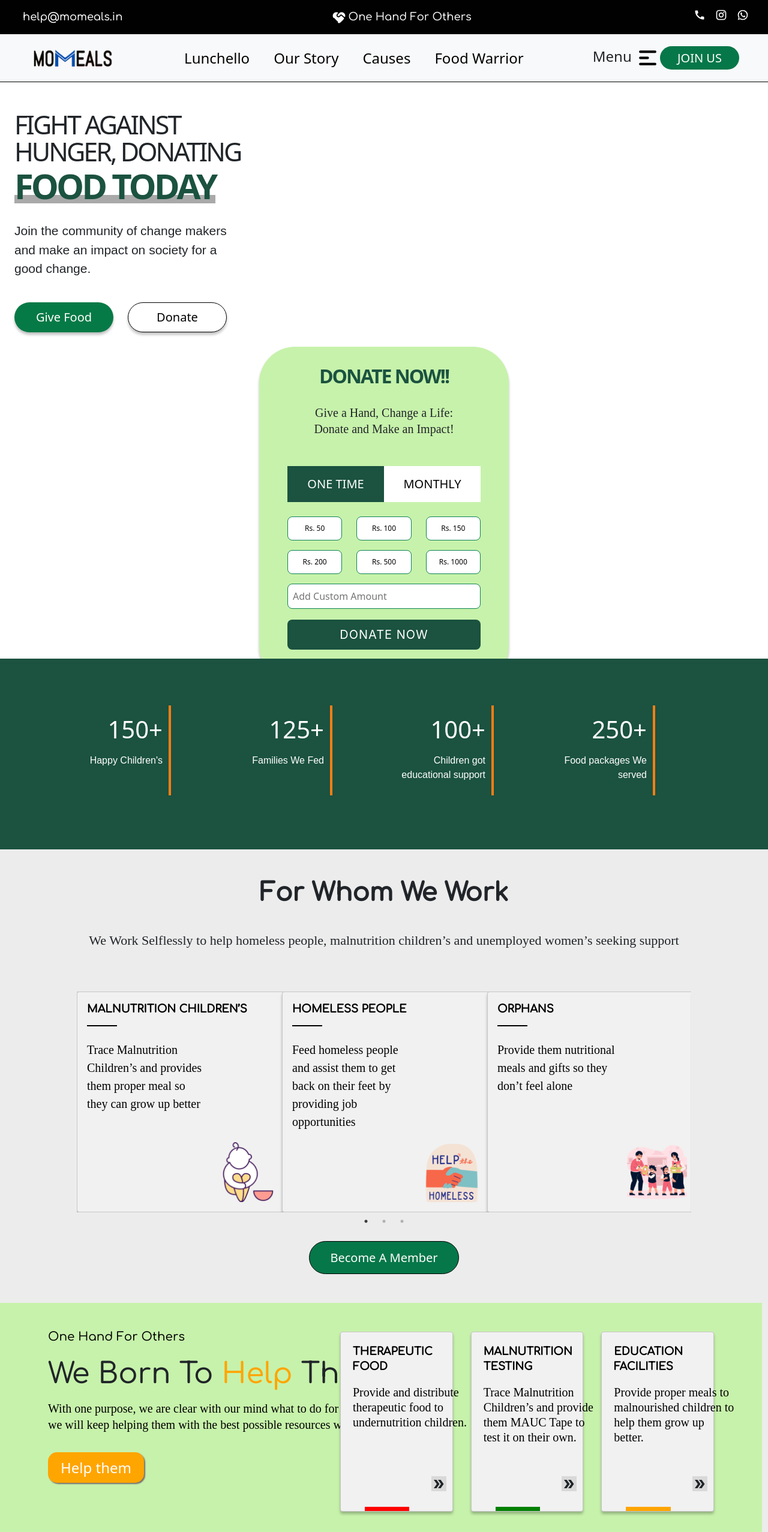
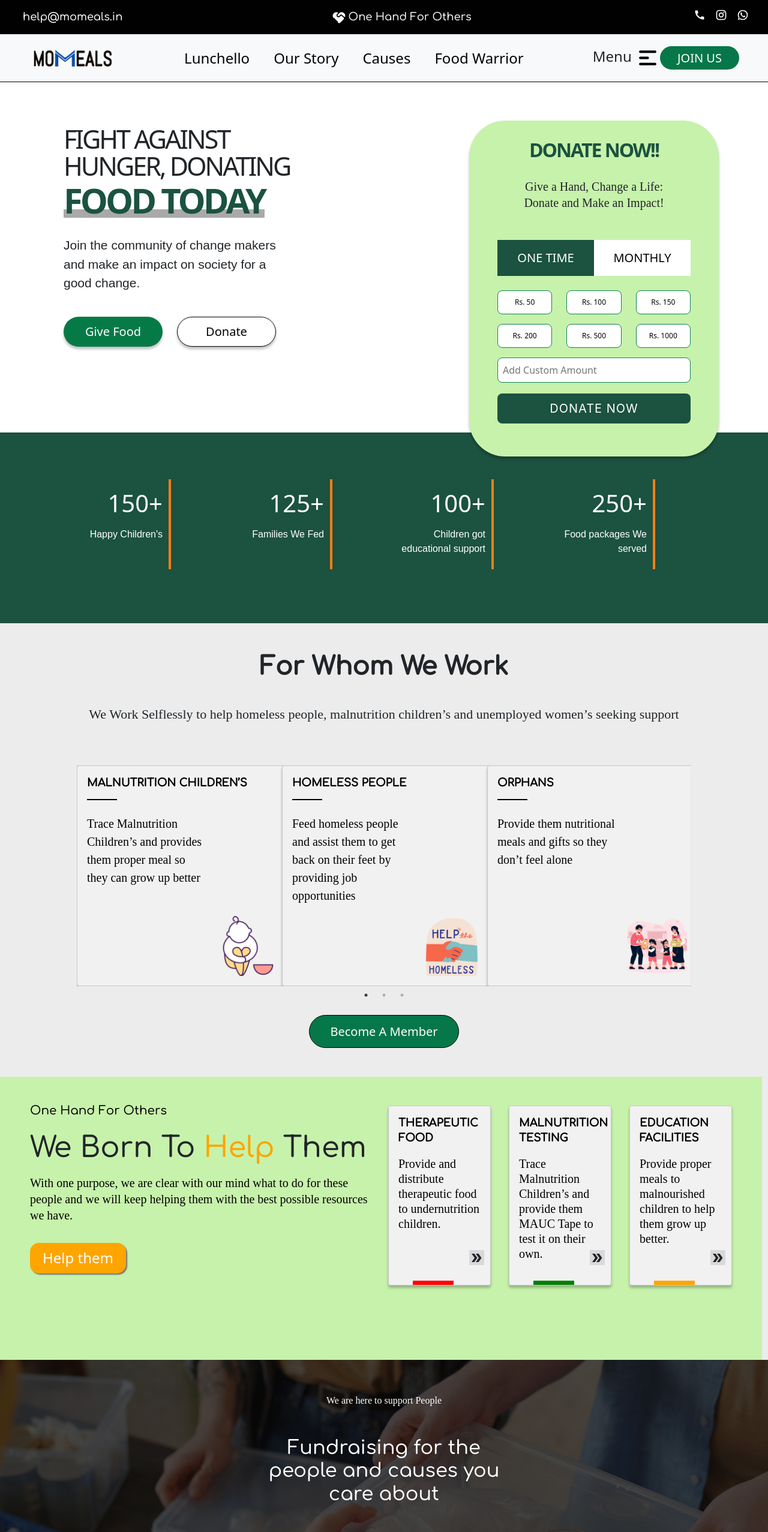
Before and after one commit to Darsh37/Momeals-Homepage, a React (Create React App) app: page /DonationPage in a window 1280 px wide. Shown: the top 2554 px of the page at 60% size. Built offline with nearby package versions, Linux system fonts and the light colour scheme.

Commit message:
1st commit

```diff
--- a/src/Components/DonationPage/DonationPage.js
+++ b/src/Components/DonationPage/DonationPage.js
@@ -5,15 +5,30 @@
 import NumberCounter from './CounterBlock/NumberCounter'
 import MiddleCard from './MiddleCard/MiddleCard'
 import Support from './supportpage/Support'
-
+import {Row,Container,Col} from 'react-bootstrap'
 function DonationPage() {
   return (
     <div style={{overflow:"hidden"}}>
-    <div className='mt-5 formdiv' >
+    {/* <div className='mt-5 formdiv' >
     <center> <Fromleft/>    </center>
     <center className='fromright'><Fromright /></center>
 
-    </div>
+    </div> */}
+    <Container className='mt-5'>
+      <Row className='justify-content-between'>
+        <Col xs={12} md={12} lg='auto'>
+        <center>
+          <Fromleft />
+
+          </center>
+        </Col>
+        <Col xs={12} md={12} lg='auto'>
+          <center>
+          <Fromright  />
+          </center>
+        </Col>
+      </Row>
+    </Container>
     <NumberCounter/>
     <CounterLayout/>
     <MiddleCard/>
--- a/src/Components/DonationPage/Donation_Page/Fromleft.css
+++ b/src/Components/DonationPage/Donation_Page/Fromleft.css
@@ -14,9 +14,6 @@
 @media (min-width: 782px) {
   .cause-description {
     width: 375px;
-  }
-  .donation-caption {
-    text-align: center;
   }
 
   .donation-caption .first-half {
@@ -42,6 +39,10 @@
   }
   .donation-caption {
     text-align: left;
+  }
+  .donate-buttons{
+    display: flex;
+    justify-content: flex-start;
   }
 
   .donation-caption .first-half {
--- a/src/Components/DonationPage/Donation_Page/Fromleft.jsx
+++ b/src/Components/DonationPage/Donation_Page/Fromleft.jsx
@@ -17,14 +17,14 @@
         </div>
       </section>
       <div className="donate-buttons mb-3">
-        <Row className="justify-content-center justify-content-sm-start btnrow">
-          <Col className="col-auto">
-            <Button className="btn-1">Give Food</Button>
-          </Col>
-          <Col className="col-auto">
-            <Button className="btn-2">Donate</Button>
-          </Col>
-        </Row>
+      <Row className="justify-content-center btnrow">
+        <Col xs="auto" className="d-sm-flex justify-content-sm-start">
+          <Button className="btn-1">Give Food</Button>
+        </Col>
+        <Col xs="auto" className="d-sm-flex justify-content-sm-start ">
+          <Button className="btn-2">Donate</Button>
+        </Col>
+      </Row>
 
 
 
--- a/src/Components/DonationPage/Donation_Page/Fromright.css
+++ b/src/Components/DonationPage/Donation_Page/Fromright.css
@@ -106,6 +106,7 @@
     }
     .form-modal{
         width: 100%;
+      margin-bottom: 20px;
     }
 
     .one-time,
--- a/src/Components/DonationPage/Donation_Page/Fromright.jsx
+++ b/src/Components/DonationPage/Donation_Page/Fromright.jsx
@@ -25,6 +25,7 @@
 
   return (
     <div className=' form-modal'>
+      <center>
         <Row className='m-3'>
         <Col className='form-header pt-3'>
             DONATE NOW!!
@@ -38,7 +39,7 @@
         </Col>
        </Row>
   <Row className='d-flex justify-content-center mt-5 interval-btns'  style={{width:"100%"}}>
-  <Col className='button-container'>
+  <Col className='button-container '>
     <button
       className={`one-time ${button1Color ? 'active' : ''}`}
       onClick={handleButton1Click}
@@ -55,8 +56,9 @@
 </Row>
 
 
-        <Row xs={3}   sm={3} md={3} xl={3} style={{width:"100%"}}  className='d-flex sm-justify-content-center amt-btn mt-4'>
-          <Col  className='d-flex justify-content-center mb-3'>
+
+       <Row xs={3}   sm={3} md={3} xl={3} style={{width:"100%"}}  className='d-flex sm-justify-content-center amt-btn mt-4'>
+          <Col  className='d-flex justify-content-center mb-3 '>
             <button onClick={updateValue} className='custom-button'>
               Rs. 50
             </button>
@@ -88,6 +90,7 @@
           </Col>
         </Row>
 
+
         {/* <div className='amt-btn'>
             <button onClick={updateValue}>Rs. 50</button>
             <button onClick={updateValue}>Rs. 100</button>
@@ -117,6 +120,7 @@
            <Button className='mb-5 donatebtn'style={{width:"100%"}} >Donate Now</Button>
            </Col>
         </Row>
+        </center>
     </div>
   )
 }
--- a/src/Components/DonationPage/HelpCard/HelpCard.css
+++ b/src/Components/DonationPage/HelpCard/HelpCard.css
@@ -2,7 +2,7 @@
 
 .help_container {
   background: #C7F2AB;
-
+  padding: 0 50px;
 }
 .p_heading{
   font-family: 'Comfortaa';
@@ -37,14 +37,7 @@
   line-height: 25px;
 }
 
-.help_left {
-  position: relative;
-  left: 80px;
-}
-.help_right {
-  position: relative;
-  right: 80px;
-}
+
 
 .but_help {
   background-color: orange;
@@ -195,3 +188,6 @@
 .card:hover .card-text {
   color: white !important;
 }
+.inner_card .card-text {
+  width:100% !important;
+}
--- a/src/Components/DonationPage/HelpCard/HelpCard.jsx
+++ b/src/Components/DonationPage/HelpCard/HelpCard.jsx
@@ -2,19 +2,13 @@
 import { Container, Row, Col, Card } from "react-bootstrap";
 import { DoubleArrow } from "@mui/icons-material";
 
-import Slider from "react-slick";
+
 import "slick-carousel/slick/slick.css";
 import "slick-carousel/slick/slick-theme.css";
 import "./HelpCard.css";
 
 function HelpCard() {
-  const sliderSettings = {
-    dots: true,
-    slidesToShow: 1,
-    infinite: true,
-    speed: 500,
-    arrows: false,
-  };
+
 
   return (
     <div className="mt-5 help_container pb-5">
@@ -34,7 +28,7 @@
         <Col xs={12} lg={12} xl={6} md={12} className="help_right">
           <div className="cards_help">
 
-            <Card className="inner_card">
+            <Card className="inner_card p-3">
               <Card.Title className="card-title">Therapeutic Food</Card.Title>
               <Card.Text className="card-text">
                 Provide and distribute therapeutic food to undernutrition children.
@@ -44,7 +38,7 @@
               </div>
               <div className="color-line1"></div>
             </Card>
-            <Card className="inner_card">
+            <Card className="inner_card p-3">
               <Card.Title>Malnutrition Testing</Card.Title>
               <Card.Text>
                 Trace Malnutrition Children’s and provide them MAUC Tape to test it on their own.
@@ -54,7 +48,7 @@
               </div>
               <div className="color-line2"></div>
             </Card>
-            <Card className="inner_card">
+            <Card className="inner_card p-3">
               <Card.Title>Education Facilities</Card.Title>
               <Card.Text>
                 Provide proper meals to malnourished children to help them grow up better.
```
